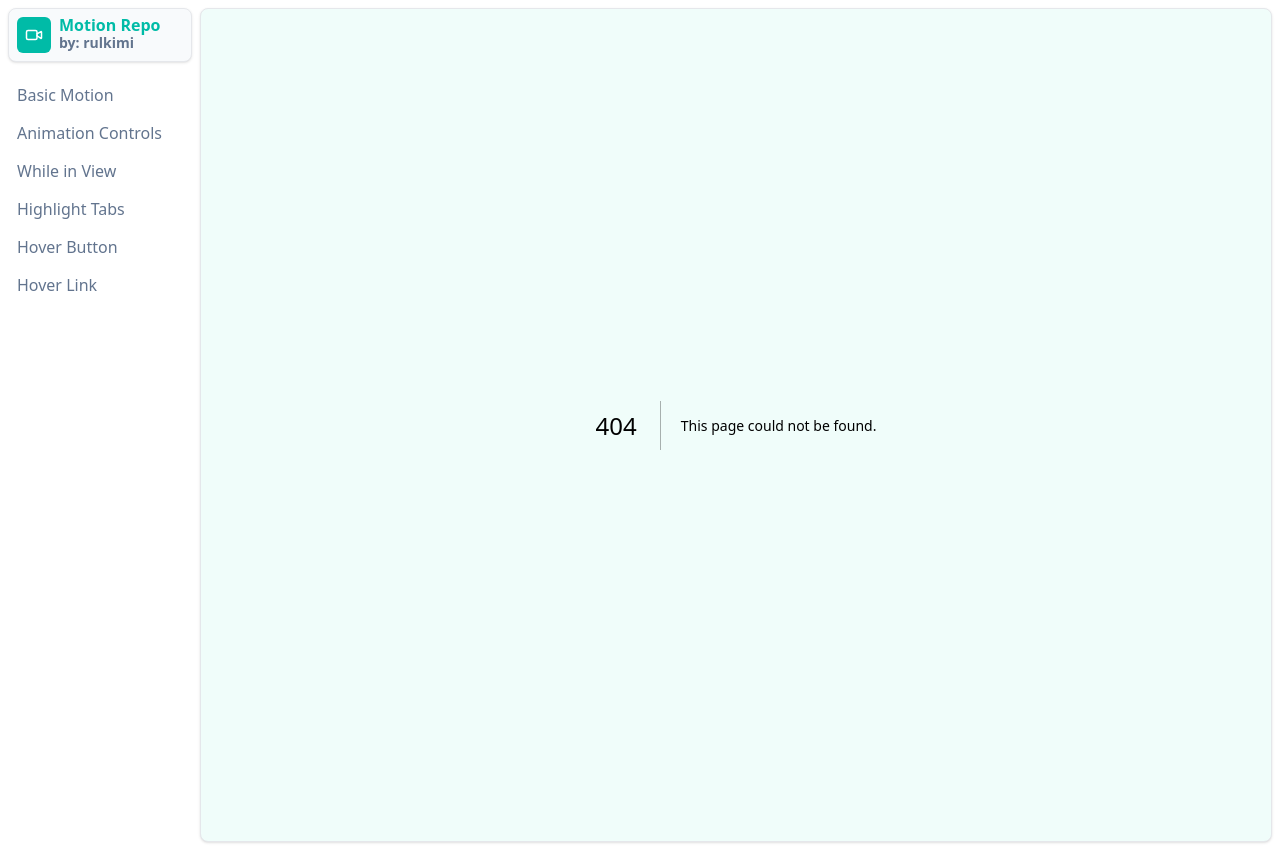
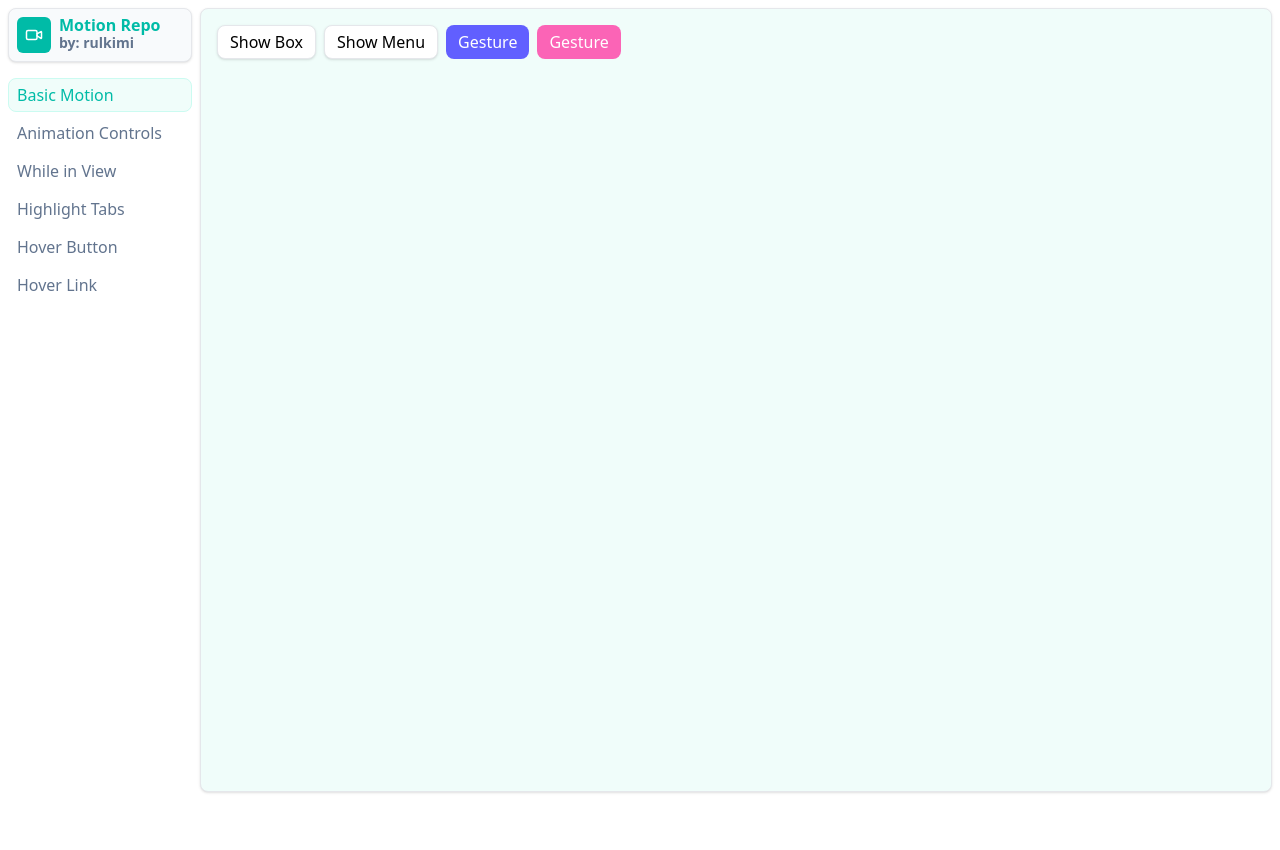
Before and after one commit to azrul-qbeep/motion-repo, a Next.js app: page /motions/basic-motion in a window 1280 px wide. Before the commit this address had no page. After the commit the page ends 800 px from the top, so only its background shows below. Built offline with nearby package versions, Linux system fonts and the light colour scheme.

Commit message:
move inside motions folder

```diff
--- a/app/components/sidebar.tsx
+++ b/app/components/sidebar.tsx
@@ -11,12 +11,12 @@ interface Link {
 }
 
 const links: Link[] = [
-  { label: "Basic Motion", url: "/basic-motion" },
-  { label: "Animation Controls", url: "/animation-controls" },
-  { label: "While in View", url: "/while-in-view" },
-  { label: "Highlight Tabs", url: "/highlight-tabs" },
-  { label: "Hover Button", url: "/hover-button" },
-  { label: "Hover Link", url: "/hover-link" },
+  { label: "Basic Motion", url: "/motions/basic-motion" },
+  { label: "Animation Controls", url: "/motions/animation-controls" },
+  { label: "While in View", url: "/motions/while-in-view" },
+  { label: "Highlight Tabs", url: "/motions/highlight-tabs" },
+  { label: "Hover Button", url: "/motions/hover-button" },
+  { label: "Hover Link", url: "/motions/hover-link" },
 ];
 
 export default function AppHeader() {
--- a/app/basic-motion/page.tsx
+++ b/app/motions/basic-motion/page.tsx
@@ -2,13 +2,13 @@
 
 import { motion, AnimatePresence, MotionConfig } from "motion/react";
 import { useState } from "react";
-import ExampleLayout from "../layouts/example-layout";
-import BaseButton from "../ui/button";
+import ExampleLayout from "../../layouts/example-layout";
+import BaseButton from "../../ui/button";
 
 const gestureButtonVariants = {
   hover: { scale: 1.05 },
-  tap: { scale: 0.965, rotate: '2.5deg' }
-}
+  tap: { scale: 0.965, rotate: "2.5deg" },
+};
 
 export default function BasicMotion() {
   const [showBox, setShowBox] = useState(false);
@@ -17,16 +17,14 @@ export default function BasicMotion() {
     <ExampleLayout
       menu={
         <div className="flex gap-2 mr-4">
-          <BaseButton onClick={() => setShowBox(!showBox)}>
-            Show Box
-          </BaseButton>
+          <BaseButton onClick={() => setShowBox(!showBox)}>Show Box</BaseButton>
           <BaseButton onClick={() => setShowMenu(!showMenu)}>
             Show Menu
           </BaseButton>
           <MotionConfig
             transition={{
               duration: 0.125,
-              ease: 'easeInOut'
+              ease: "easeInOut",
             }}
           >
             <motion.button
```
Also changed, not shown: app/motions/animation-controls/page.tsx (renamed from app/animation-controls/page.tsx, +9 -13 lines), app/motions/while-in-view/page.tsx (renamed from app/while-in-view/page.tsx, +22 -14 lines), app/motions/highlight-tabs/page.tsx (renamed from app/highlight-tabs/page.tsx), app/motions/hover-button/page.tsx (renamed from app/hover-button/page.tsx), app/motions/hover-link/page.tsx (renamed from app/hover-link/page.tsx).
